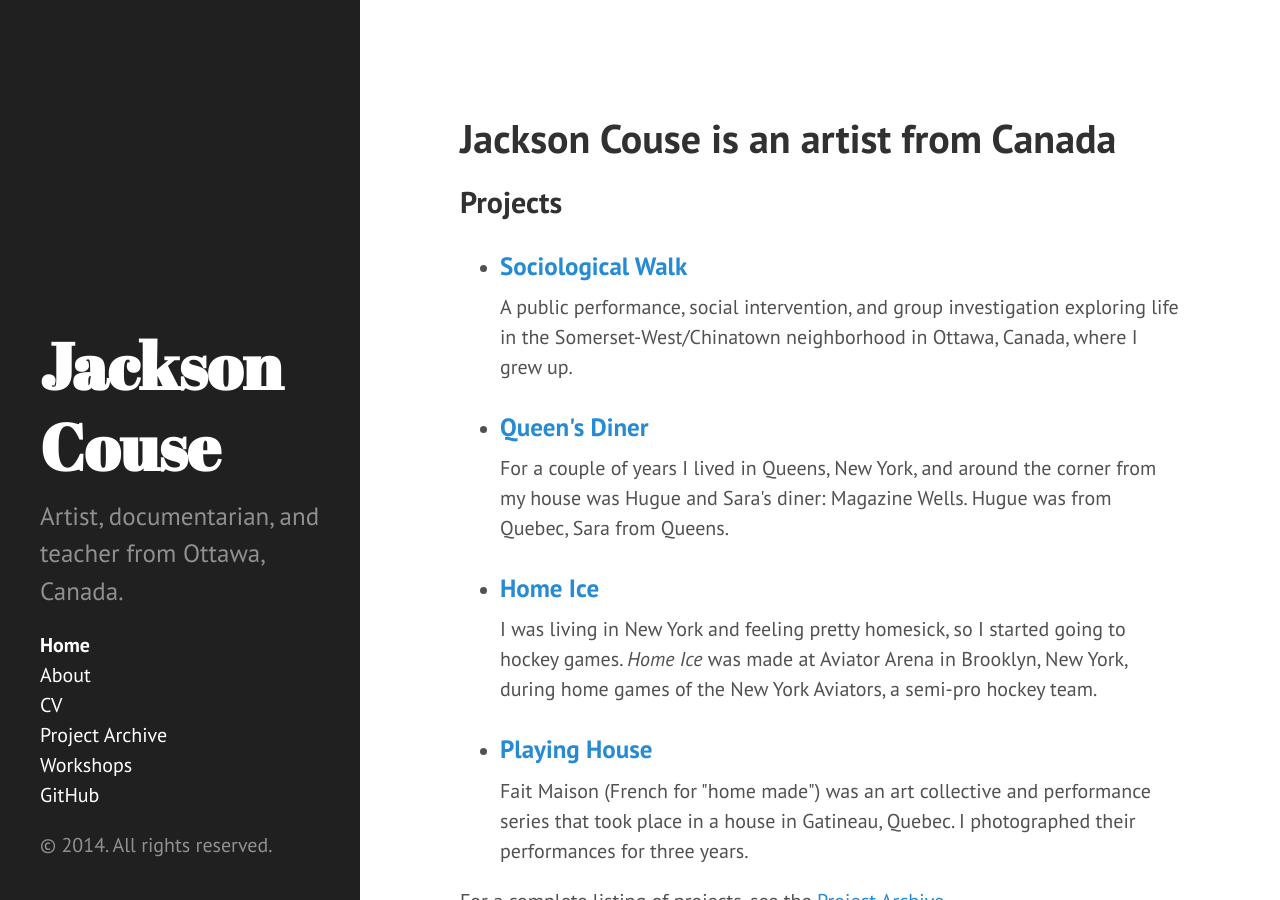
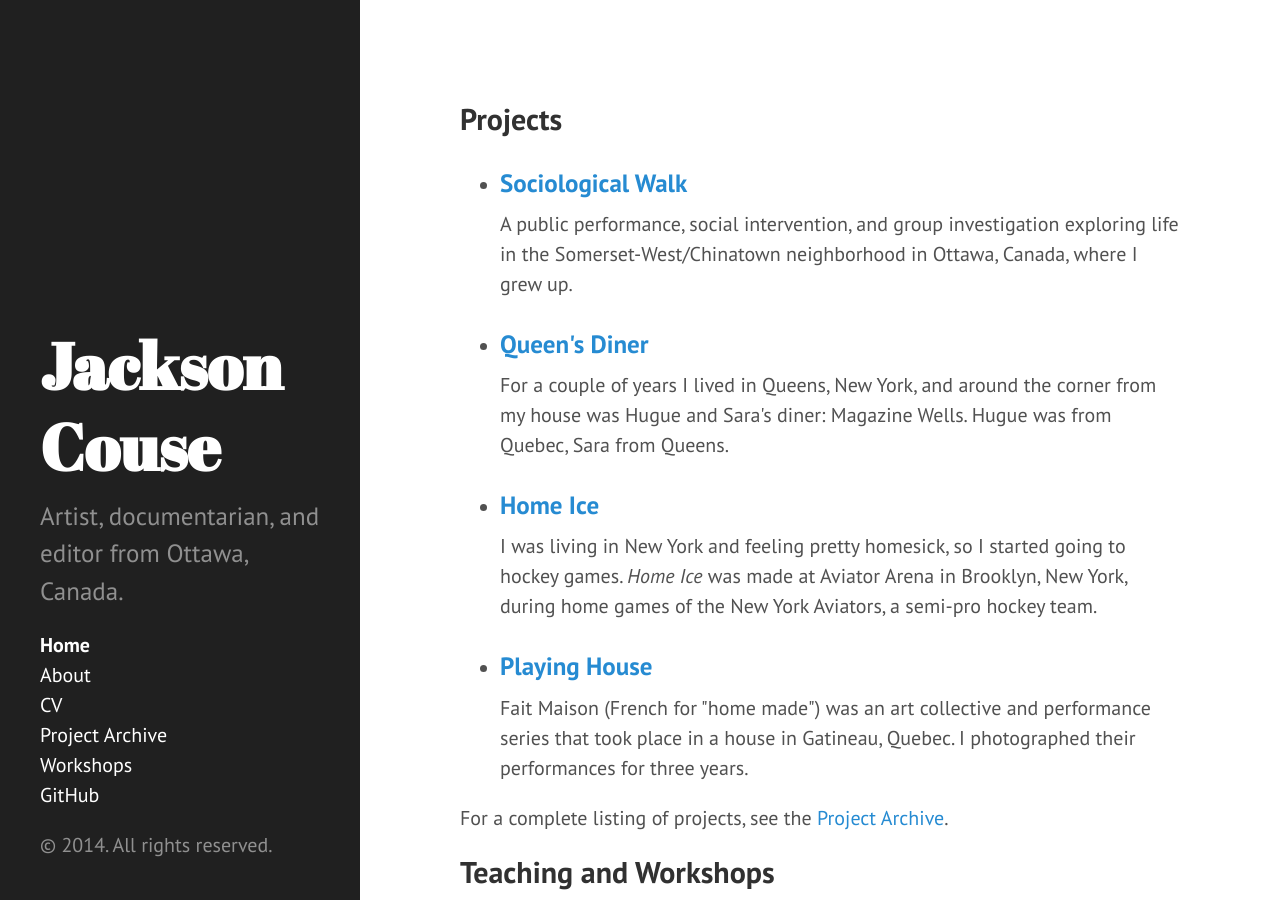
Before and after one commit to jacksoncouse/jacksoncouse.github.io, a Jekyll site: the page built from index.html, in a window 1280 px wide and 900 px high. Built offline with Jekyll 4.4.1, drawn with Linux system fonts in a browser that asks for light colours; Markdown is read by kramdown in place of the engine named in the settings; the list of posts is cut into pages by our own code.

Commit message:
update index

```diff
--- a/_config.yml
+++ b/_config.yml
@@ -8,7 +8,7 @@ permalink:        pretty
 # Setup
 title:            Jackson Couse
 tagline:          'Photographer, artist, documentarian, teacher. Ottawa, Canada'
-description:      'Artist, documentarian, and teacher from Ottawa, Canada. '
+description:      'Artist, documentarian, and editor from Ottawa, Canada. '
 url:              http://couse.ca
 baseurl:          '/'
 paginate:         5
--- a/index.html
+++ b/index.html
@@ -5,17 +5,6 @@ title: Home
 
 <!-- STATIC (mostly) CONTENT -->
 <article>
-  <!-- ARTICLE HEADER -->
-  <header>
-      <h1>Jackson Couse is an artist from Canada</h1>
-      <!--<figure>
-        <img src="/public/images/jackson-couse.jpg" alt="Portrait of Jackson couse">
-        <figcaption>Here I am, standing beside the highway somewhere in Virginia.</figcaption>
-      </figure>
-      <p>I make things that tell stories: pictures, books, videos, and, sometimes, performances. Usually, the I make are about looking at community, family, place, and belonging.</p>
-      <p>I'm also an editor and an educator.</p>-->
-  </header>
-<!-- PROJECTS (initiated by me) -->
   <section>
     <h2>Projects</h2>
     <nav class="item-list">
```
